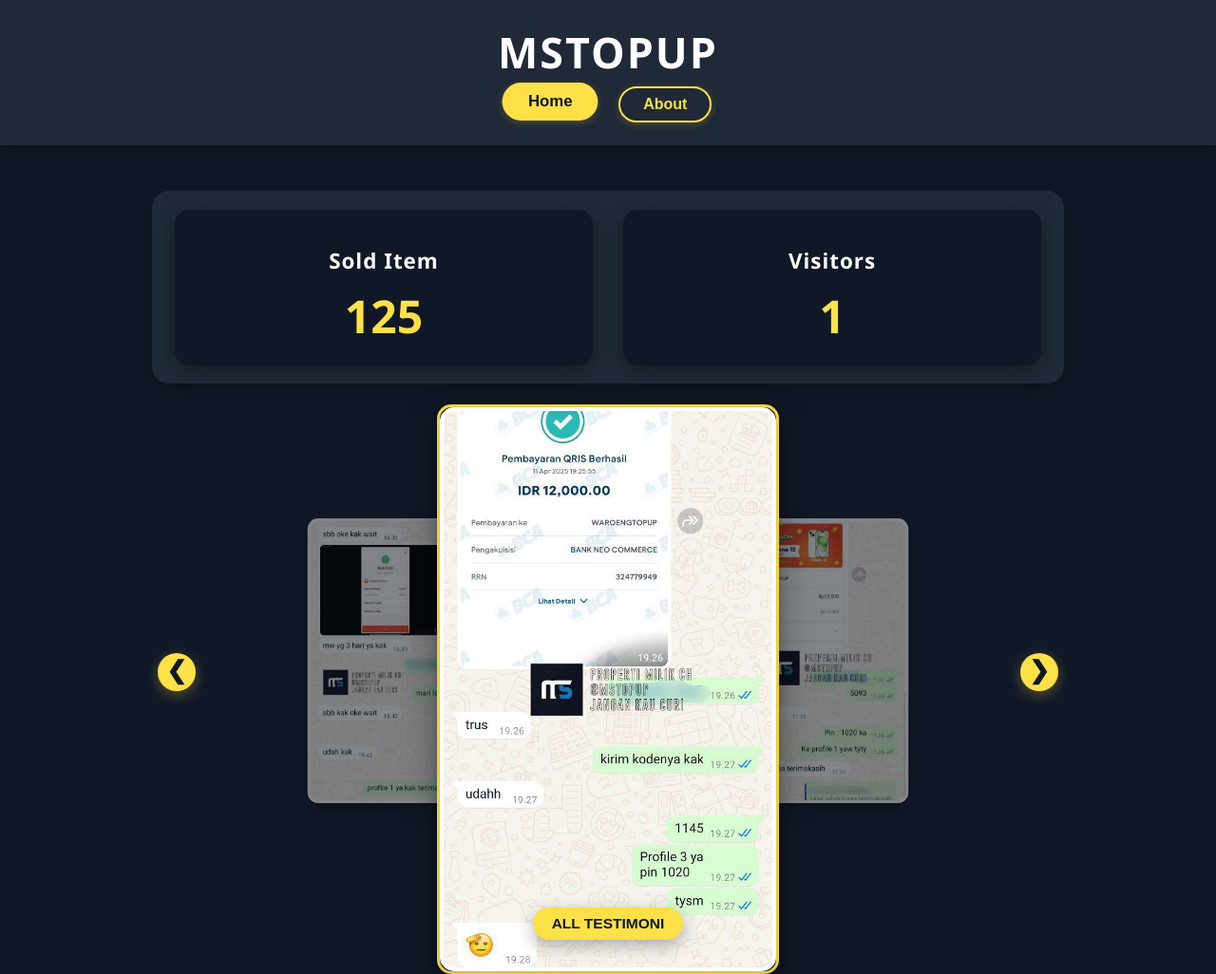
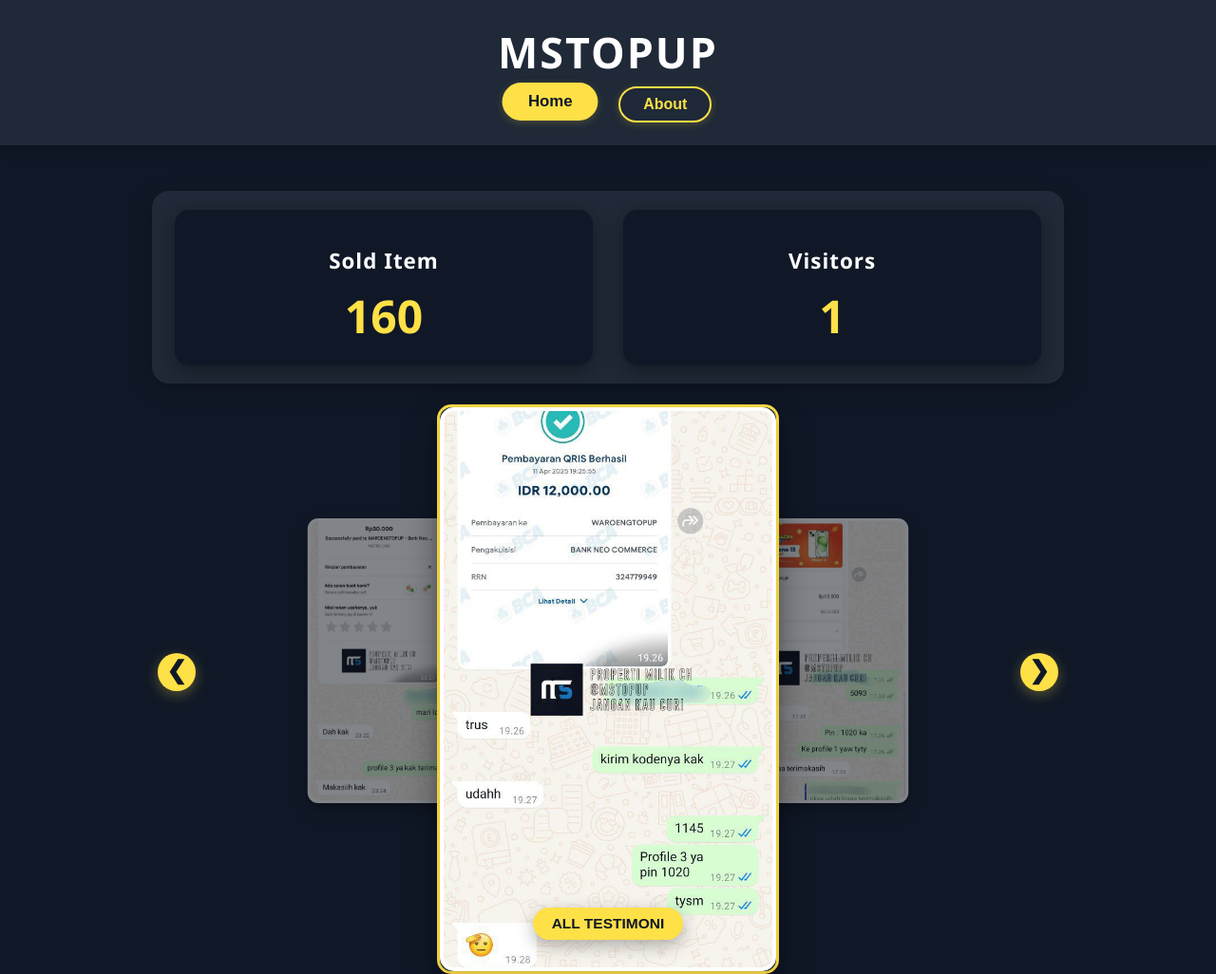
Before and after one commit to maudiayundong/mstopup, a plain HTML site: page index.html in a window 1280 px wide. Shown: the top 1026 px of the page at 95% size. Drawn offline with Linux system fonts and the light colour scheme.

Commit message:
Update index.html

```diff
--- a/index.html
+++ b/index.html
@@ -608,7 +608,7 @@
             modalImage = document.getElementById('modal-image');
 
       // Set jumlah gambar di folder gambar (sesuaikan jumlahnya)
-      let totalImages = 125; // Nilai awal
+      let totalImages = 160; // Nilai awal
 
       // Generate array testimoni secara dinamis
       let testimoniData = [];
```
